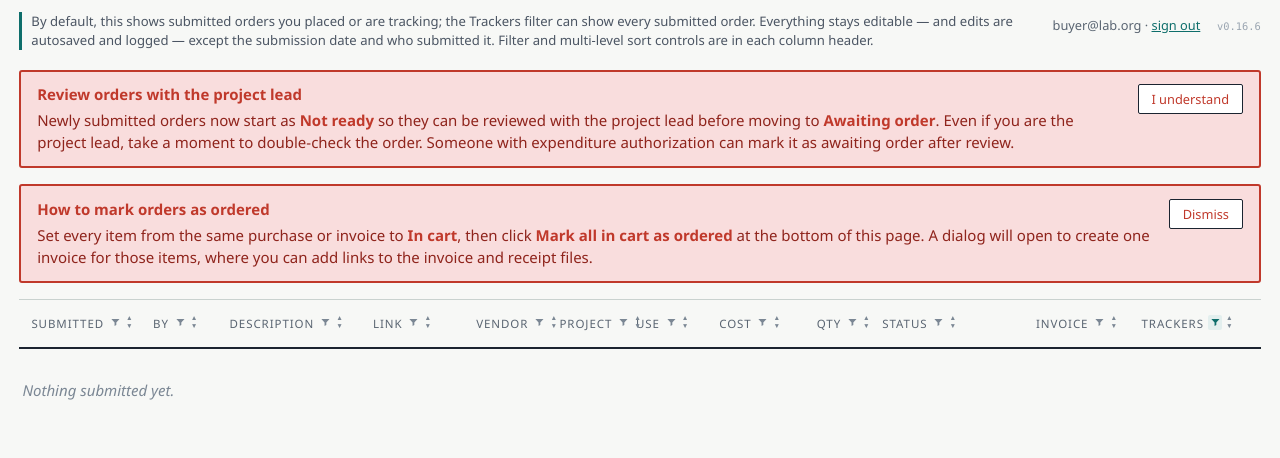
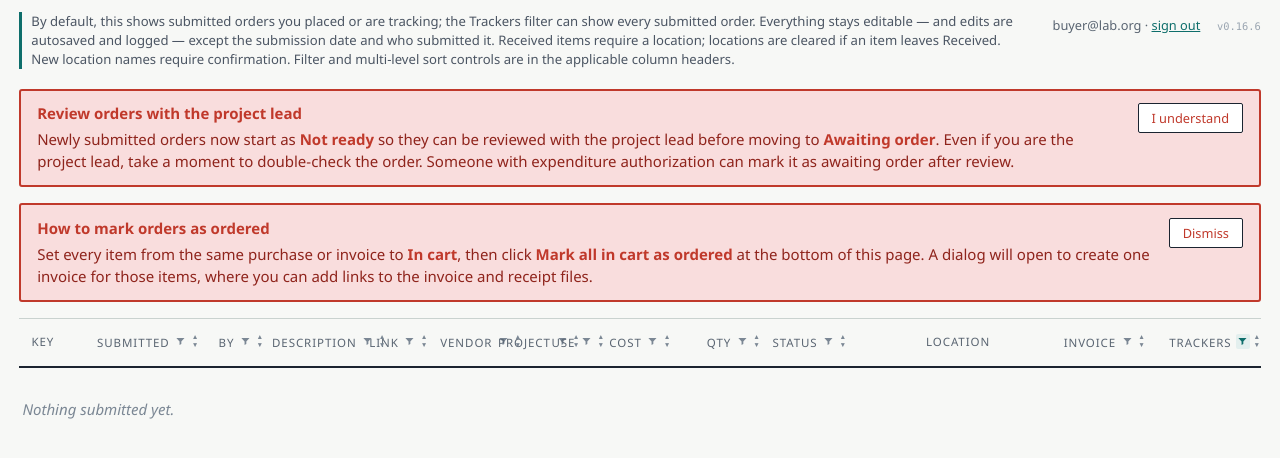
Before and after one commit to jmfrancklab/orderapp, a Flask app: page /submitted in a window 1280 px wide. Shown: the part 47-505 px from the top of the page. Run offline with Flask 3, Linux system fonts and the light colour scheme; the visitor is signed in with stand-in values (Sample User, id 1); data that the repository does not hold is empty.

Commit message:
added item numbers for locations

```diff
--- a/app.py
+++ b/app.py
@@ -489,7 +489,11 @@ def init_db():
         status TEXT NOT NULL DEFAULT 'draft',         -- 'draft' | 'submitted'
         order_status TEXT NOT NULL DEFAULT 'not ready',-- fulfillment status
         invoice_id INTEGER REFERENCES invoices(id) ON DELETE SET NULL,
+        location TEXT NOT NULL DEFAULT '',
         submitted_at TEXT                             -- locked after submission
+    );
+    CREATE TABLE IF NOT EXISTS locations (
+        name TEXT PRIMARY KEY COLLATE NOCASE
     );
     CREATE TABLE IF NOT EXISTS trackers (
         order_id INTEGER NOT NULL REFERENCES orders(id) ON DELETE CASCADE,
@@ -550,6 +554,7 @@ def init_db():
     for stmt in [
         "ALTER TABLE order_history ADD COLUMN table_name TEXT NOT NULL DEFAULT 'orders'",
         "ALTER TABLE vendors ADD COLUMN address TEXT DEFAULT ''",
+        "ALTER TABLE orders ADD COLUMN location TEXT NOT NULL DEFAULT ''",
         "ALTER TABLE orders ADD COLUMN cost TEXT NOT NULL DEFAULT ''",
         "ALTER TABLE orders ADD COLUMN order_status TEXT NOT NULL DEFAULT 'not ready'",
         "ALTER TABLE orders ADD COLUMN quantity INTEGER NOT NULL DEFAULT 1",
@@ -1680,6 +1685,7 @@ def submitted():
     return render_template(
         "submitted.html", tab="submitted", rows=rows,
         vendors=vendors, projects=projects, trackers=all_trackers, invoices=invoices,
+        location_choices=[r[0] for r in db.execute("SELECT name FROM locations ORDER BY name")],
         submitted_filters=filters,
         submitted_sorts=sorts,
         submitted_filters_active=submitted_filters_active(filters),
@@ -2004,8 +2010,29 @@ def api_delete_reference_record(entity, record_id):
 # Everything is editable at any time EXCEPT who submitted (user_email) and
 # when (submitted_at). Every change is written to order_history.
 EDITABLE_FIELDS = {"description", "link", "vendor_id", "project_id", "use_note", "cost",
-                   "quantity", "order_status"}
+                   "quantity", "order_status", "location"}
 ORDER_STATUSES = {"not ready", "awaiting order", "in cart", "ordered", "received"}
+
+
+def validated_location(db, order, data):
+    """Validate the final state before any edits or history writes."""
+    status = data.get("order_status", order["order_status"])
+    value = data.get("location", order["location"])
+    if not isinstance(value, str):
+        raise ValueError("location must be text")
+    value = value.strip()
+    if status != "received":
+        if data.get("location"):
+            raise ValueError("location is only allowed for received items")
+        return ""
+    if not value:
+        raise ValueError("a location is required for received items")
+    existing = db.execute("SELECT name FROM locations WHERE name = ?", (value,)).fetchone()
+    if existing:
+        return existing[0]
+    if data.get("confirm_new_location") is not True:
+        raise ValueError("confirm the new location or choose an existing location")
+    return value
 
 
 @app.route("/api/orders/bulk", methods=["POST"])
@@ -2082,9 +2109,20 @@ def api_bulk_update_orders():
     if len(orders) != len(order_ids):
         return jsonify(error="one or more selected orders were not found"), 404
 
+    try:
+        locations = {order["id"]: validated_location(db, order, data) for order in orders}
+    except ValueError as exc:
+        return jsonify(error=str(exc)), 400
     changed_orders = set()
     for order in orders:
         sets, values = [], []
+        location = locations[order["id"]]
+        if location:
+            db.execute("INSERT OR IGNORE INTO locations (name) VALUES (?)", (location,))
+        if location != order["location"]:
+            log_change(db, order["id"], "location", order["location"], location)
+            sets.append("location = ?")
+            values.append(location)
         if project_requested and order["project_id"] != project_id:
             log_change(db, order["id"], "project_id", order["project_id"], project_id)
             sets.append("project_id = ?")
@@ -2148,6 +2186,12 @@ def api_save(oid):
             return expenditure_permission_denied()
         if requested_status == "ordered" and order["order_status"] != "ordered":
             return jsonify(error="orders can only be marked ordered from the in-cart action"), 400
+    try:
+        data["location"] = validated_location(db, order, data)
+    except ValueError as exc:
+        return jsonify(error=str(exc)), 400
+    if data["location"]:
+        db.execute("INSERT OR IGNORE INTO locations (name) VALUES (?)", (data["location"],))
     sets, vals = [], []
     for field, value in data.items():
         if field not in EDITABLE_FIELDS:
@@ -2168,8 +2212,8 @@ def api_save(oid):
     if sets:
         vals.append(oid)
         db.execute(f"UPDATE orders SET {', '.join(sets)} WHERE id = ?", vals)
-        db.commit()
-    response = {"ok": True}
+    db.commit()
+    response = {"ok": True, "location": data["location"]}
     if requested_status is not None:
         response["in_cart_count"] = visible_in_cart_count(db, email)
     return jsonify(response)
--- a/static/app.js
+++ b/static/app.js
@@ -129,16 +129,142 @@
     }
   }
 
-  function saveField(input, onOk) {
+  function locationDistance(a, b) {
+    a = a.toLowerCase(); b = b.toLowerCase();
+    var previous = Array.from({length: b.length + 1}, function (_, i) { return i; });
+    for (var i = 1; i <= a.length; i++) {
+      var next = [i];
+      for (var j = 1; j <= b.length; j++) {
+        next[j] = Math.min(next[j - 1] + 1, previous[j] + 1,
+          previous[j - 1] + (a[i - 1] === b[j - 1] ? 0 : 1));
+      }
+      previous = next;
+    }
+    return previous[b.length] / Math.max(a.length, b.length, 1);
+  }
+
+  function locationChoices() {
+    var list = document.getElementById("location-options");
+    return list ? Array.from(list.options).map(function (o) { return o.value; }) : [];
+  }
+
+  function locationDialog(value, choices) {
+    return new Promise(function (resolve) {
+      var dialog = document.createElement("dialog");
+      dialog.className = "location-dialog";
+      dialog.setAttribute("aria-label", choices ? "Confirm new location" : "Received item location");
+      var form = document.createElement("form");
+      var title = document.createElement("p");
+      title.textContent = choices ? 'Are you sure you want to add “' + value +
+        '”? Choose an existing location or confirm the new name.' :
+        "Where is this received item stored? A location is required.";
+      form.appendChild(title);
+      var input;
+      if (choices) {
+        choices.concat([value]).forEach(function (name, index) {
+          var label = document.createElement("label");
+          var radio = document.createElement("input");
+          radio.type = "radio"; radio.name = "location"; radio.value = name;
+          radio.required = true;
+          label.appendChild(radio);
+          label.appendChild(document.createTextNode(index === choices.length ?
+            'Add new location: ' + name : name));
+          form.appendChild(label);
+        });
+      } else {
+        input = document.createElement("input");
+        input.value = value; input.required = true;
+        input.setAttribute("list", "location-options");
+        input.setAttribute("aria-label", "Location");
+        form.appendChild(input);
+      }
+      var save = document.createElement("button");
+      save.type = "submit"; save.textContent = choices ? "Confirm location" : "Continue";
+      form.appendChild(save);
+      var cancel = document.createElement("button");
+      cancel.type = "button"; cancel.textContent = "Cancel";
+      cancel.onclick = function () { dialog.close(); };
+      form.appendChild(cancel);
+      var result = null;
+      form.onsubmit = function (event) {
+        event.preventDefault();
+        result = choices ? form.querySelector('input:checked').value : input.value.trim();
+        if (!result) { input.focus(); return; }
+        dialog.close();
+      };
+      dialog.addEventListener("close", function () { dialog.remove(); resolve(result); });
+      dialog.appendChild(form); document.body.appendChild(dialog); dialog.showModal();
+      if (input) input.focus();
+    });
+  }
+
+  async function chooseLocation(value) {
+    value = value.trim();
+    if (!value) value = await locationDialog("", null);
+    if (!value) return null;
+    var choices = locationChoices();
+    var existing = choices.find(function (name) { return name.toLowerCase() === value.toLowerCase(); });
+    if (existing) return {location: existing};
+    choices.sort(function (a, b) {
+      return locationDistance(value, a) - locationDistance(value, b) || a.localeCompare(b);
+    });
+    var selected = await locationDialog(value, choices);
+    return selected ? {location: selected, confirm_new_location: selected === value} : null;
+  }
+
+  async function saveField(input, onOk) {
     var row = rowOf(input);
     if (!row) return;
     var field = input.dataset.field;
     var body = {};
     body[field] = input.value;
+    var locationInput = row.querySelector('[data-field="location"]');
+    var statusInput = row.querySelector('[data-field="order_status"]');
+    var originalStatus = statusInput && (statusInput.dataset.savedValue ||
+      statusInput.querySelector("option[selected]").value);
+    if (locationInput && (field === "location" || field === "order_status")) {
+      if (row.dataset.locationSaving) return;
+      row.dataset.locationSaving = "1";
+      statusInput.disabled = true;
+      locationInput.disabled = true;
+      if (field === "location" || input.value === "received") {
+        var chosen = await chooseLocation(locationInput.value);
+        if (!chosen) {
+          if (field === "order_status") { input.value = originalStatus; updateStatusClass(input); }
+          locationInput.value = locationInput.dataset.savedValue === undefined ?
+            locationInput.defaultValue : locationInput.dataset.savedValue;
+          statusInput.disabled = false;
+          locationInput.disabled = statusInput.value !== "received";
+          delete row.dataset.locationSaving;
+          return;
+        }
+        Object.assign(body, chosen);
+      }
+    }
     post("/api/orders/" + row.dataset.id, "POST", body, function (data) {
+      if (locationInput && (field === "location" || field === "order_status")) {
+        statusInput.disabled = false;
+        locationInput.value = data.location;
+        locationInput.dataset.savedValue = data.location;
+        locationInput.disabled = statusInput.value !== "received";
+        locationInput.required = statusInput.value === "received";
+        delete row.dataset.locationSaving;
+        if (data.location && locationChoices().indexOf(data.location) < 0) {
+          var option = document.createElement("option"); option.value = data.location;
+          document.getElementById("location-options").appendChild(option);
+        }
+      }
       if (field === "order_status") input.dataset.savedValue = body[field];
       if (onOk) onOk(data);
-    }, function () {
+    }, function (error) {
+      if (locationInput && (field === "location" || field === "order_status")) {
+        statusInput.disabled = false;
+        locationInput.disabled = originalStatus !== "received";
+        locationInput.value = locationInput.dataset.savedValue === undefined ?
+          locationInput.defaultValue : locationInput.dataset.savedValue;
+        delete row.dataset.locationSaving;
+        if (!error.permissionDenied) window.alert(error.message);
+      }
       if (field === "order_status") {
         var original = input.querySelector("option[selected]");
         input.value = input.dataset.savedValue || (original ? original.value : "not ready");
@@ -1253,7 +1379,7 @@
     actions.appendChild(apply);
     form.appendChild(actions);
 
-    form.addEventListener("submit", function (e) {
+    form.addEventListener("submit", async function (e) {
       e.preventDefault();
       error.textContent = "";
       var body = { order_ids: orderIds };
@@ -1271,6 +1397,11 @@
       }
 
       apply.disabled = true;
+      if (body.order_status === "received") {
+        var chosen = await chooseLocation("");
+        if (!chosen) { apply.disabled = false; return; }
+        Object.assign(body, chosen);
+      }
       apply.textContent = "Applying\u2026";
       fetch("/api/orders/bulk", {
         method: "POST",
@@ -1485,7 +1616,7 @@
   /* --- delegated events ---------------------------------------------- */
 
   document.addEventListener("input", function (e) {
-    if (!e.target.matches("[data-field]")) return;
+    if (!e.target.matches("[data-field]") || e.target.matches('[data-field="location"], select')) return;
     debounceSave(e.target);
     if (e.target.matches('[data-field="link"]')) updateOpenLinkVisibility(e.target);
     if (e.target.matches('[data-field="cost"], [data-field="quantity"]')) updateOrderTotals();
@@ -1515,7 +1646,9 @@
 
   document.addEventListener("change", function (e) {
     var t = e.target;
-    if (t.matches("select[data-field]")) {
+    if (t.matches('input[data-field="location"]')) {
+      saveField(t);
+    } else if (t.matches("select[data-field]")) {
       if (t.classList.contains("status-select")) {
         saveField(t, function (data) {
           setInCartCount(data.in_cart_count);
--- a/static/style.css
+++ b/static/style.css
@@ -103,9 +103,9 @@ main { width: 100%; padding: 1.2rem 1.2rem 3rem; margin: 0 auto; }
 }
 .submitted-sheet .sheet-head, .submitted-row, .submitted-sheet .sheet-foot {
   grid-template-columns:
-    7rem minmax(0, 1fr) minmax(0, 2fr) minmax(0, 1.4fr)
+    3.5rem 7rem minmax(0, 1fr) minmax(0, 2fr) minmax(0, 1.4fr)
     minmax(0, 1.1fr) minmax(0, 1fr) minmax(0, 1.1fr)
-    5.5rem 3.5rem 9rem 6rem minmax(0, 1.2fr) 2.2rem;
+    5.5rem 3.5rem 9rem minmax(8rem, 1fr) 6rem minmax(0, 1.2fr) 2.2rem;
 }
 .row-line { display: contents; }
 
@@ -625,12 +625,12 @@ input[data-field="link"] { font-family: var(--mono); font-size: .8rem; }
   }
   .submitted-sheet .row-line-primary {
     grid-template-columns:
-      7rem minmax(8rem, 1fr) minmax(11rem, 1.4fr) minmax(5rem, .65fr)
+      3.5rem 7rem minmax(8rem, 1fr) minmax(11rem, 1.4fr) minmax(5rem, .65fr)
       minmax(8rem, 1fr) minmax(8rem, 1fr) minmax(9rem, 1.1fr);
   }
   .submitted-sheet .row-line-secondary {
     grid-template-columns:
-      5.5rem 3.5rem 12rem 6rem minmax(12rem, 1fr) 2.2rem;
+      5.5rem 3.5rem 12rem minmax(10rem, 1fr) 6rem minmax(12rem, 1fr) 2.2rem;
   }
 }
 
@@ -693,3 +693,10 @@ input[data-field="link"] { font-family: var(--mono); font-size: .8rem; }
 @media (prefers-reduced-motion: no-preference) {
   .chip { transition: background .12s; }
 }
+
+.item-key { font-size: .75rem; font-weight: 700; overflow-wrap: anywhere; }
+input[data-field="location"]:required:invalid { border-color: var(--alert); }
+.location-dialog { max-width: min(32rem, 90vw); max-height: 80vh; overflow: auto; }
+.location-dialog label { display: block; margin: .6rem 0; }
+.location-dialog input[type="radio"] { width: auto; margin-right: .5rem; }
+.location-dialog button { margin: .5rem .5rem 0 0; }
--- a/templates/submitted.html
+++ b/templates/submitted.html
@@ -4,7 +4,9 @@
 <p class="explain">By default, this shows submitted orders you placed or are
 tracking; the Trackers filter can show every submitted order. Everything stays
 editable — and edits are autosaved and logged — except the submission date and
-who submitted it. Filter and multi-level sort controls are in each column header.</p>
+who submitted it. Received items require a location; locations are cleared if an
+item leaves Received. New location names require confirmation. Filter and
+multi-level sort controls are in the applicable column headers.</p>
 {% endblock %}
 
 {% block content %}
@@ -49,6 +51,7 @@ add links to the invoice and receipt files.</p>
      data-current-user="{{ current_email }}">
   <div class="sheet-head">
     <div class="row-line row-line-primary">
+      <span>Key</span>
       {{ column_heading('Submitted', 'submitted_at') }}
       {{ column_heading('By', 'user_email') }}
       {{ column_heading('Description', 'description') }}
@@ -61,6 +64,7 @@ add links to the invoice and receipt files.</p>
       {{ column_heading('Cost', 'cost') }}
       {{ column_heading('Qty', 'quantity', 'qty-head') }}
       {{ column_heading('Status', 'order_status') }}
+      <span>Location</span>
       {{ column_heading('Invoice', 'invoice_id') }}
       {{ column_heading('Trackers', 'trackers') }}
       <span></span>
@@ -72,6 +76,7 @@ add links to the invoice and receipt files.</p>
     <input type="checkbox" class="row-select" value="{{ r.id }}"
            aria-label="Select {{ r.description or ('order ' ~ r.id) }}" hidden>
     <div class="row-line row-line-primary">
+      <strong class="item-key" title="Item key (hexadecimal)">0x{{ "%x" | format(r.id) }}</strong>
       <span class="ro" data-field="submitted_at">{{ (r.submitted_at or '')[:10] }}</span>
       <span class="ro" data-field="user_email">{{ r.user_email }}</span>
       <textarea data-field="description"
@@ -114,6 +119,9 @@ add links to the invoice and receipt files.</p>
         {% endif %}
         <option value="received"   {{ 'selected' if (r.order_status or '') == 'received'   }}>Received</option>
       </select>
+      <input data-field="location" value="{{ r.location }}" list="location-options"
+             aria-label="Location" placeholder="Location required"
+             {{ 'required' if r.order_status == 'received' else 'disabled' }}>
       {{ invoice_cell(invoice_by_id.get(r.invoice_id)) }}
       <span class="tracker-cell">
         <input class="tracker-input" type="email" list="tracker-email-options"
@@ -153,6 +161,10 @@ add links to the invoice and receipt files.</p>
   {% endif %}
 </div>
 
+<datalist id="location-options">
+  {% for location in location_choices %}<option value="{{ location }}"></option>{% endfor %}
+</datalist>
+
 <datalist id="tracker-email-options">
   {% for email in tracker_email_choices %}
   <option value="{{ email }}"></option>
```
Also changed, not shown: tests/test_invoice_workflow.py (+3 -1 lines), tests/test_item_locations.py (added, +59 -0 lines), tests/test_location_interactions.js (added, +66 -0 lines).
